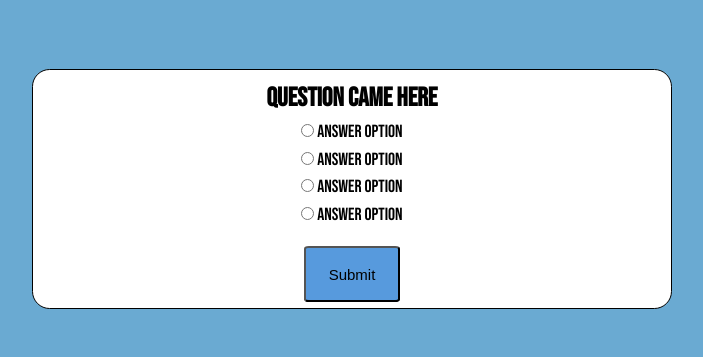
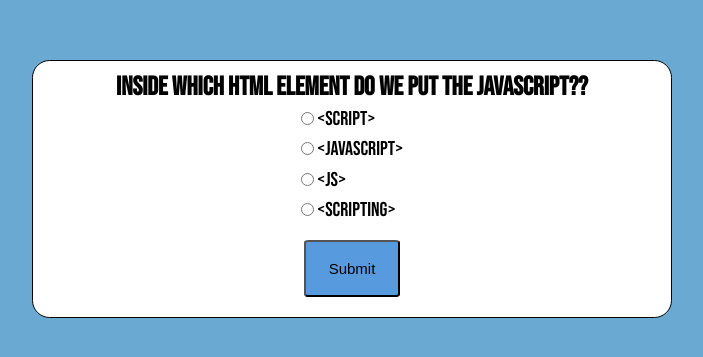
Before and after one commit to Bhagirathsinh8/Quiz-game, a plain HTML site: page index.html in a window 1280 px wide. Shown: the part 211-568 px from the top of the page, without its empty margins (288-991 px from the left). Drawn offline with Linux system fonts and the light colour scheme.

Commit message:
API update

```diff
--- a/index.html
+++ b/index.html
@@ -19,16 +19,16 @@
                     <label for="ans1" id="option1">Answer Option</label>
                 </li>
                 <li>
-                    <input type="radio" name="answer" id="ans1" class="answer">
-                    <label for="ans1" id="option2">Answer Option</label>
+                    <input type="radio" name="answer" id="ans2" class="answer">
+                    <label for="ans2" id="option2">Answer Option</label>
                 </li>
                 <li>
-                    <input type="radio" name="answer" id="ans1" class="answer">
-                    <label for="ans1" id="option1">Answer Option</label>
+                    <input type="radio" name="answer" id="ans3" class="answer">
+                    <label for="ans3" id="option3">Answer Option</label>
                 </li>
                 <li>
-                    <input type="radio" name="answer" id="ans1" class="answer">
-                    <label for="ans1" id="option1">Answer Option</label>
+                    <input type="radio" name="answer" id="ans4" class="answer">
+                    <label for="ans4" id="option4">Answer Option</label>
                 </li>
             </ul>
             <button id="submit">Submit</button>
--- a/index.js
+++ b/index.js
@@ -2,26 +2,63 @@ const quizDB = [
     {
         question: "Inside which HTML element do we put the JavaScript??",
         option1: "<script>",
-        "choice2": "<javascript>",
-        "choice3": "<js>",
-        "choice4": "<scripting>",
-        "answer": "ans1",
+        option2: "<javascript>",
+        option3: "<js>",
+        option4: "<scripting>",
+        answers: "ans1",
     },
     {
-        "question":
-            "What is the correct syntax for referring to an external script called 'xxx.js'?",
-        "choice1": "<script href='xxx.js'>",
-        "choice2": "<script name='xxx.js'>",
-        "choice3": "<script src='xxx.js'>",
-        "choice4": "<script file='xxx.js'>",
-        "answer": 3,
+        question:    "What is the correct syntax for referring to an external script called 'xxx.js'?",
+        option1: "<script href='xxx.js'>",
+        option2: "<script name='xxx.js'>",
+        option3: "<script src='xxx.js'>",
+        option4: "<script file='xxx.js'>",
+        answers: "ans3",
     },
     {
-        "question": " How do you write 'Hello World' in an alert box?",
-        "choice1": "msgBox('Hello World');",
-        "choice2": "alertBox('Hello World');",
-        "choice3": "msg('Hello World');",
-        "choice4": "alert('Hello World');",
-        "answer": 4,
+        question: " How do you write 'Hello World' in an alert box?",
+        option1: "msgBox('Hello World');",
+        option2: "alertBox('Hello World');",
+        option3: "msg('Hello World');",
+        option4: "alert('Hello World');",
+        answers: "ans4",
     }
-]
+];
+
+const question = document.querySelector('.question');
+const option1 = document.querySelector('#option1');
+const option2 = document.querySelector('#option2');
+const option3 = document.querySelector('#option3');
+const option4 = document.querySelector('#option4');
+const submit = document.querySelector('#submit');
+const answers = document.querySelectorAll('.answer')
+
+let questionCount = 0;
+const loadQuestion = () =>{
+    const questionList = quizDB[questionCount];
+
+    question.innerText = questionList.question;
+    option1.innerText = questionList.option1;
+    option2.innerText = questionList.option2;
+    option3.innerText = questionList.option3;
+    option4.innerText = questionList.option4;
+
+}
+
+loadQuestion();
+
+submit.addEventListener('click',()=>{
+    const checkedAnswer = getAnswert();
+    console.log(checkedAnswer);
+})
+
+const getAnswert = () =>{
+    let answer;
+    answers.forEach((currentAns) =>{
+        if(currentAns.checked){
+            answer = currentAns.id;
+         }
+
+    });
+    return answer;
+}
--- a/style.css
+++ b/style.css
@@ -21,7 +21,8 @@
   }
 
   .innerdiv {
-      height: 240px;
+    padding-bottom: 20px;
+      height: auto;
       place-items: center;
       display: grid;
       width: 50vw;
@@ -38,6 +39,7 @@
   }
 
   .innerdiv ul li {
+    font-size: 20px;
       margin-top: 0.5px;
       list-style-type: none;
       padding: 3px;
```
